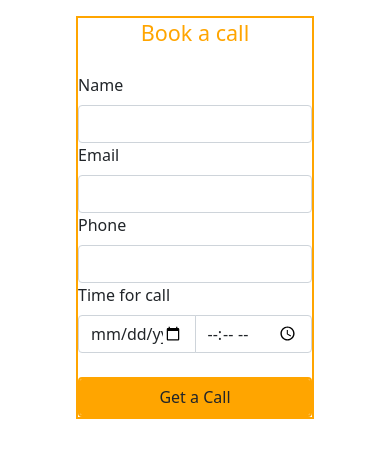
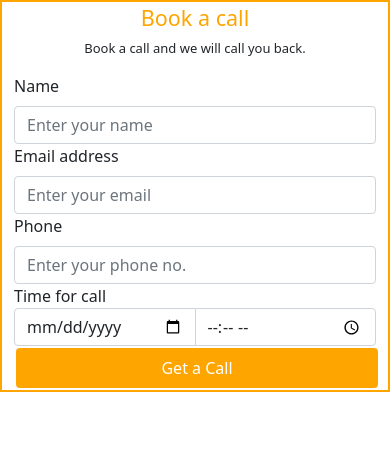
Before and after one commit to Akash0000001/registration-page, a plain HTML site: page Index.htm in a window 390 px wide. Drawn offline with nearby package versions, Linux system fonts and the light colour scheme.

Commit message:
responsive page

```diff
--- a/Index.htm
+++ b/Index.htm
@@ -5,49 +5,59 @@
     <meta http-equiv="X-UA-Compatible" content="IE=edge">
     <meta name="viewport" content="width=device-width, initial-scale=1.0">
     <link href="https://cdn.jsdelivr.net/npm/bootstrap@5.0.2/dist/css/bootstrap.min.css" rel="stylesheet" integrity="sha384-EVSTQN3/azprG1Anm3QDgpJLIm9Nao0Yz1ztcQTwFspd3yD65VohhpuuCOmLASjC" crossorigin="anonymous">
-
-
     <style>
-    .form-center {
-  display:flex;
-  justify-content: center;
+    .form-custom{
+    border:2px solid orange;
     }
-    form{
+    .button-custom{
         border:2px solid orange;
-    width:65%;
+        background-color:orange;
+        width:100%;
+        margin:2px;
     }
     h4{
-    margin: 1%;
-    text-align: center;
+    margin-top:3px;
+    text-align:center;
     color: orange;
+    }
+    p{
+        font-size:small;
+        text-align:center;
     }
     .error{
         font-size:large;
-        border:2px solid red;
-        color:red;
+        border:2px solid orange;
+        background-color:orange;
     }
     </style>
     <title>registeration page</title>
 </head>
 <body>
-    <div class="container mt-3">
-        <div class="form-center">
-            <form action="#" autocomplete="on"  id="form" onsubmit="register(event)">
+    <div class="container mt-md-5">
+      <div class="row">
+        <div class="col-md-7 offset-md-3 form-custom">
           <h4>Book a call</h4>
-                <message class="m-5"></message><br>
+          <p>Book a call and we will call you back.</p>
+          <div class="row">
+            <div class="col-auto offset-4">
+                <message id="msg"></message>
+            </div>
+          </div>
+          <form action="#" autocomplete="on" id="form">
             <label for="name" class="form-label">Name</label>
-                <input type="text" id="name" name="Name" class="form-control">
-                <label for="email" class="form-label">Email</label>
-                <input type="email" id="email" name="Email" class="form-control">
+            <input type="text" class="form-control" id="name" name="Name" placeholder="Enter your name">
+            <label for="inputEmail" class="form-label">Email address</label>
+            <input type="email" class="form-control" id="email" name="Email" placeholder="Enter your email">
             <label for="phone" class="form-label">Phone</label>
-                <input type="text" id="phone" name="Phone"  class="form-control">
-                <label class="form-label">Time for call</label>
+            <input type="text" class="form-control" id="phone" Name="Phone" placeholder="Enter your phone no.">
+            <label for="time">Time for call</label>
             <div class="input-group">
-                    <input type="date" id="date" name="Date" class="form-control">
-                    <input type="time" id="time" name="Time" class="form-control">
-                </div><br>
-                <input type="submit"  id="submit"  value="Get a Call" class="form-control" style="background-color:orange;border:2px solid orange;">
+              <input type="date" id="date" class="form-control" name="Date" style="width:50%;">
+              <input type="time" id="time"  class="form-control"name="Time" style="width:50%;">
+            </div>
+            <button type="submit" class="btn btn-primary btn-block button-custom">Get a Call</button>
           </form>
+        </div>
     </div>
         <ul id="users" style="list-style-type:none;text-align: center;">
         </ul>
@@ -61,17 +71,17 @@
         const phone=document.querySelector("#phone");
         const date =document.querySelector("#date");
         const time=document.querySelector("#time");
-        const msg=document.querySelector(".m-5");
+        const msg=document.querySelector("#msg");
         const users=document.querySelector("#users");
         if(name.value=="" || email.value=="" || phone.value=="" || date.value=="" || time.value=="")
         {
-            msg.classList.add("error")
+            msg.classList.add("error");
             msg.innerHTML="please enter all the fields!";
             setTimeout(() => msg.remove(),3000);
         }
         else
             {
-                const li= document.createElement("li")
+                const li= document.createElement("li");
                 li.appendChild(document.createTextNode(`${name.value}: ${email.value}: ${phone.value}: ${date.value}: ${time.value}`));
                 users.appendChild(li);
                 console.log(name.value);
@@ -86,17 +96,18 @@
                 time.value="";
             }
     }
-    const submit=document.querySelector("#submit")
+    const form=document.querySelector("#form");
+    form.addEventListener("submit",register);
+    const submit=document.querySelector(".btn");
     submit.addEventListener("click",(e)=>{
-        document.querySelector("#submit").style.background="#4055CC";
-    })
+        document.querySelector(".btn").style.background="#4055CC";
+    });
     submit.addEventListener("mouseout",(e)=>{
         document.querySelector("#form").style.background="white";
-    })
+    });
     submit.addEventListener("mouseover",(e)=>{
         document.querySelector("#form").style.background="#DDDDDD";
-    })
-
+    });
     </script>
     <script src="https://cdn.jsdelivr.net/npm/bootstrap@5.0.2/dist/js/bootstrap.bundle.min.js" integrity="sha384-MrcW6ZMFYlzcLA8Nl+NtUVF0sA7MsXsP1UyJoMp4YLEuNSfAP+JcXn/tWtIaxVXM" crossorigin="anonymous"></script>
 </body>
```
Lines whose indentation alone changed are shown as unchanged.
